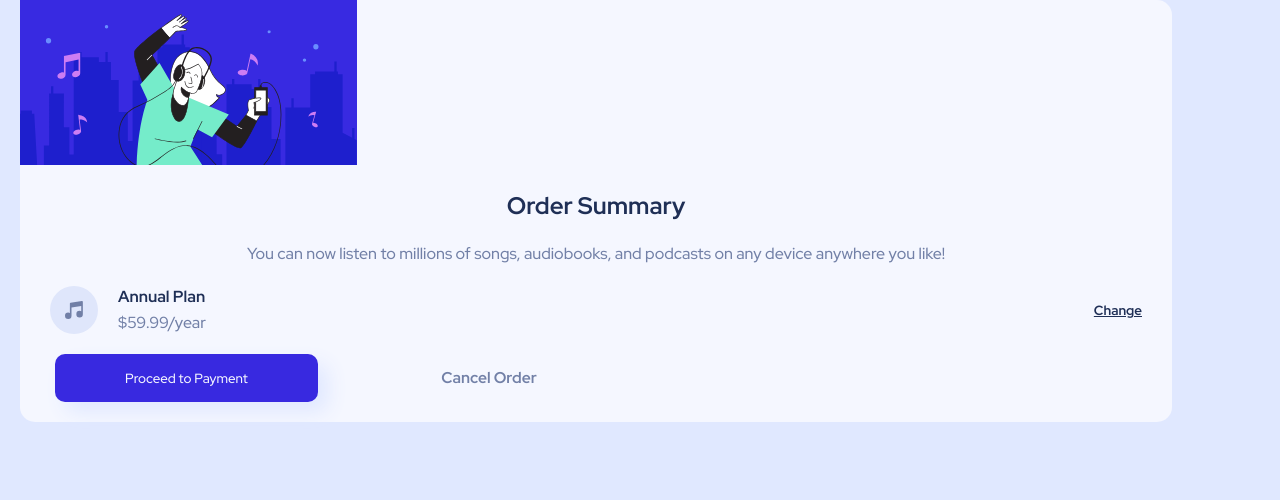
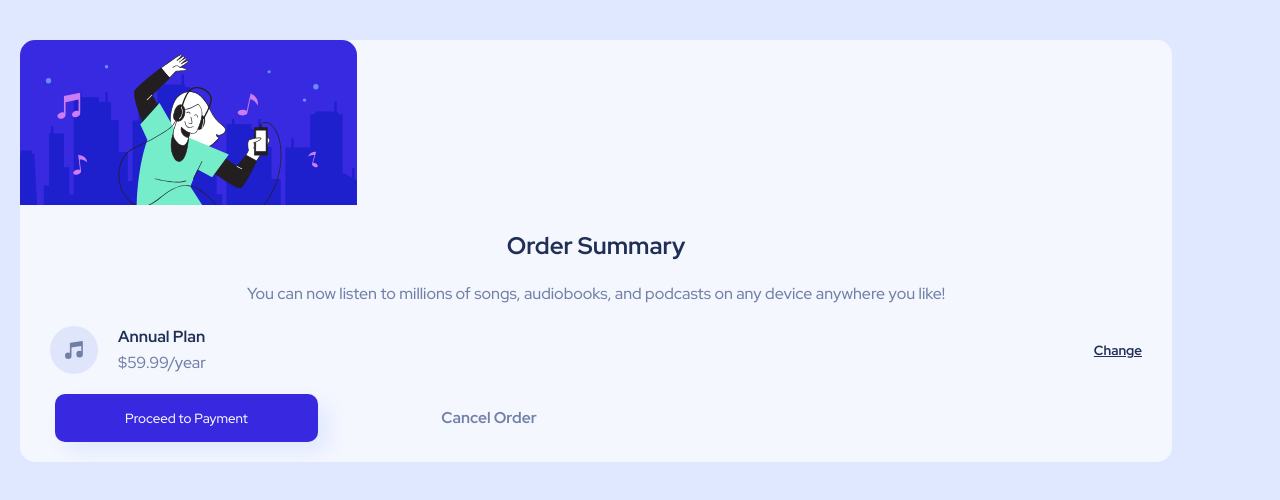
Before and after one commit to mohamed-abdelahi-haibelty/Order-summary-component, a plain HTML site: page index.html in a window 1280 px wide. Drawn offline with Linux system fonts and the light colour scheme.

Commit message:
add margin-top to container and border to hero img

```diff
--- a/styles.css
+++ b/styles.css
@@ -15,6 +15,7 @@ body{
    background-color: var(--Pale-blue);
 }
 .container{
+    margin-top: 40px;
     margin-left: 20px;
     margin-right: 20px;
     width: 90%;
@@ -27,6 +28,8 @@ body{
 }
 .image img{
     width: 100%;
+    border-top-right-radius: 15px;
+    border-top-left-radius: 15px;
 }
 .text{
     text-align: center;
```
